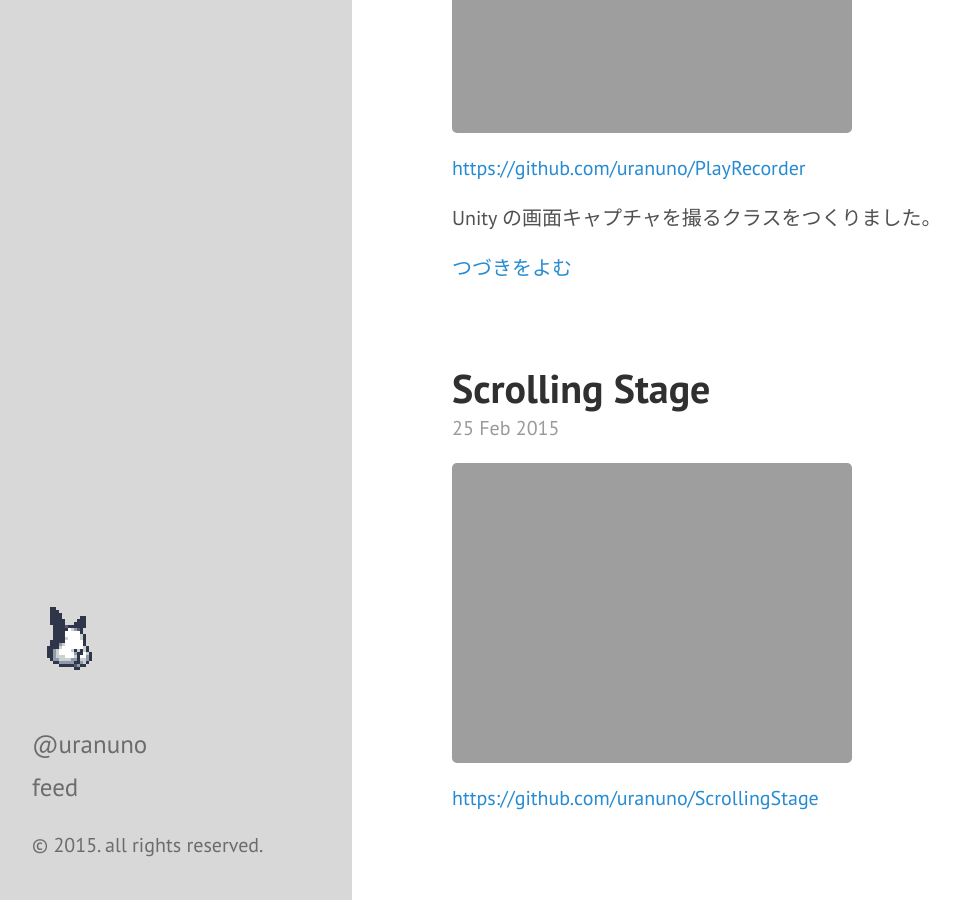
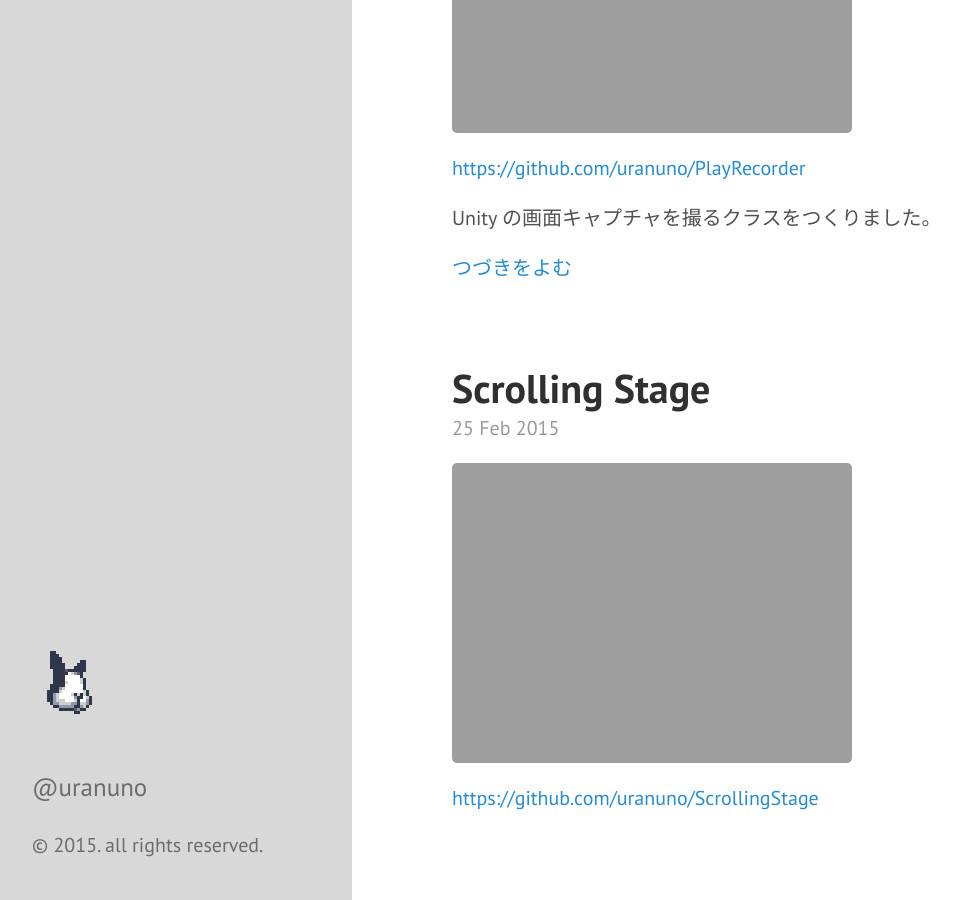
Before and after one commit to uranuno/uranuno.github.io, a Jekyll site: the page built from index.html, in a window 1280 px wide and 900 px high, scrolled down 347 px. Shown: the whole window, without its empty margins (8-968 px from the left). Built offline with Jekyll 4.4.1, drawn with Linux system fonts in a browser that asks for light colours; Markdown is read by kramdown in place of the engine named in the settings; the list of posts is cut into pages by our own code.

Commit message:
サイドバーからfeed削除

```diff
--- a/_includes/sidebar.html
+++ b/_includes/sidebar.html
@@ -24,8 +24,6 @@
         {% endif %}
       {% endfor %}
 
-      <a class="sidebar-nav-item" href="{{ site.baseurl }}atom.xml">feed</a>
-
     </nav>
 
     <p>&copy; {{ site.time | date: '%Y' }}. all rights reserved.</p>
```
